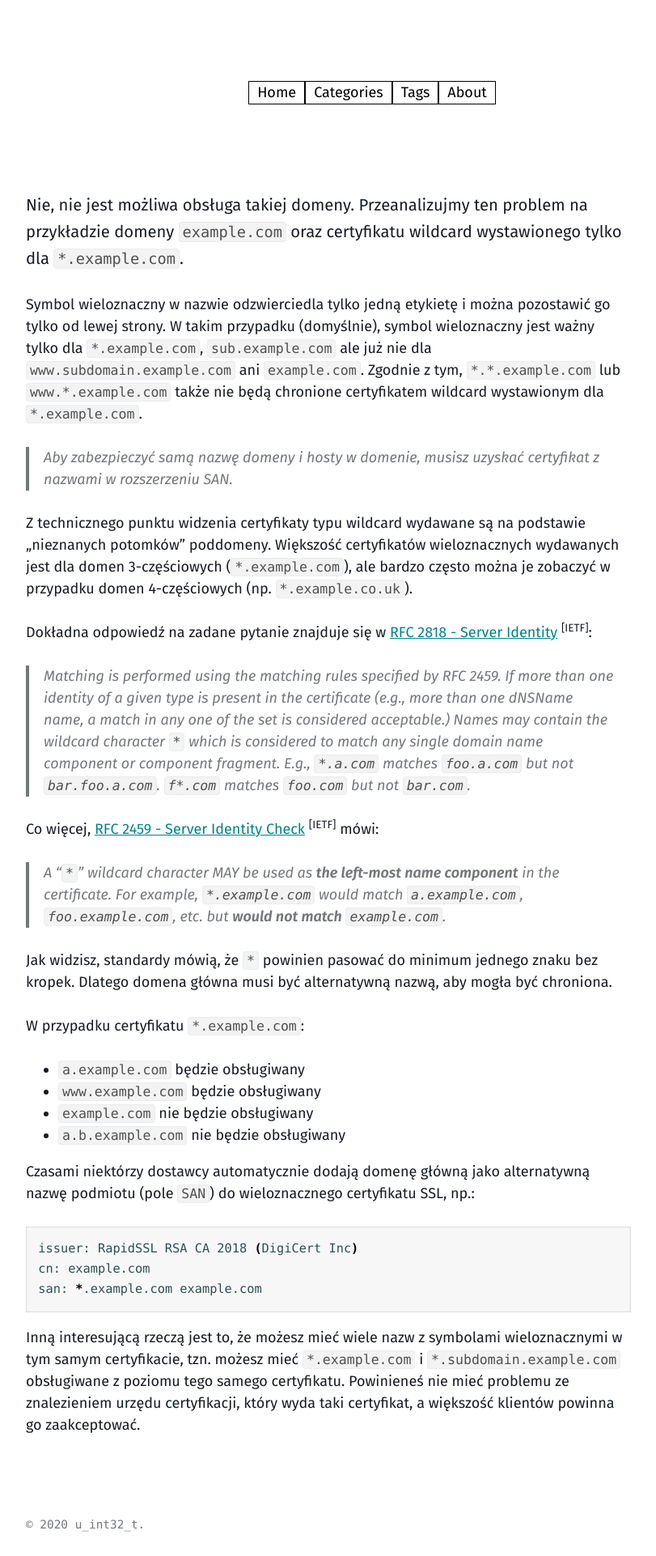
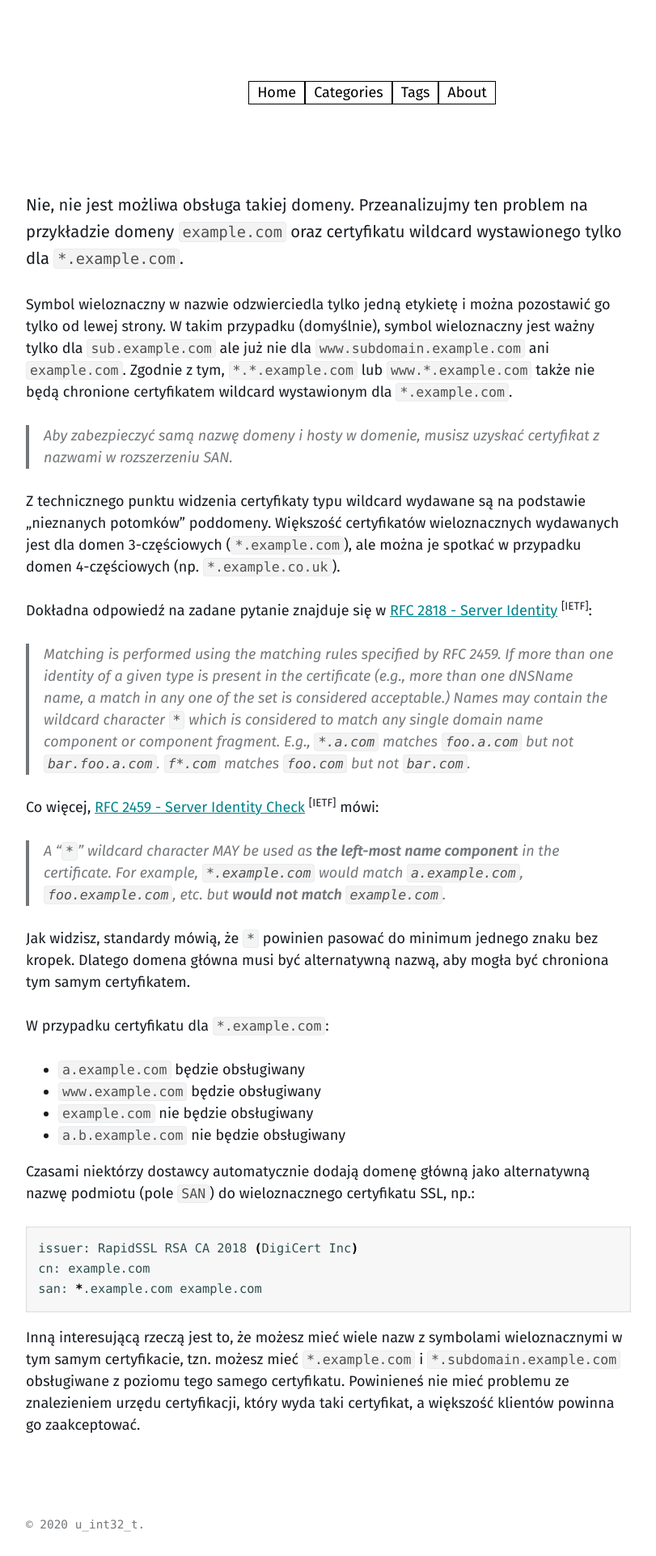
Before and after one commit to morristech/trimstray.github.io, a Jekyll site: the page built from _posts/2019-11-29-czy-certyfikat-wildcard-obsluguje-domene-glowna.md, in a window 1280 px wide. Shown: the whole page at 81% size, without its empty margins (180-991 px from the left). Built offline with Jekyll 4.4.1, drawn with Linux system fonts in a browser that asks for light colours.

Commit message:
minor updates - signed-off-by: trimstray <trimstray@gmail.com>

```diff
--- a/_posts/2019-11-29-czy-certyfikat-wildcard-obsluguje-domene-glowna.md
+++ b/_posts/2019-11-29-czy-certyfikat-wildcard-obsluguje-domene-glowna.md
@@ -12,11 +12,11 @@ seo:
 
 Nie, nie jest możliwa obsługa takiej domeny. Przeanalizujmy ten problem na przykładzie domeny `example.com` oraz certyfikatu wildcard wystawionego tylko dla `*.example.com`.
 
-Symbol wieloznaczny w nazwie odzwierciedla tylko jedną etykietę i można pozostawić go tylko od lewej strony. W takim przypadku (domyślnie), symbol wieloznaczny jest ważny tylko dla `*.example.com`, `sub.example.com` ale już nie dla `www.subdomain.example.com` ani `example.com`. Zgodnie z tym, `*.*.example.com` lub `www.*.example.com` także nie będą chronione certyfikatem wildcard wystawionym dla `*.example.com`.
+Symbol wieloznaczny w nazwie odzwierciedla tylko jedną etykietę i można pozostawić go tylko od lewej strony. W takim przypadku (domyślnie), symbol wieloznaczny jest ważny tylko dla `sub.example.com` ale już nie dla `www.subdomain.example.com` ani `example.com`. Zgodnie z tym, `*.*.example.com` lub `www.*.example.com` także nie będą chronione certyfikatem wildcard wystawionym dla `*.example.com`.
 
   > Aby zabezpieczyć samą nazwę domeny i hosty w domenie, musisz uzyskać certyfikat z nazwami w rozszerzeniu SAN.
 
-Z technicznego punktu widzenia certyfikaty typu wildcard wydawane są na podstawie „nieznanych potomków” poddomeny. Większość certyfikatów wieloznacznych wydawanych jest dla domen 3-częściowych (`*.example.com`), ale bardzo często można je zobaczyć w przypadku domen 4-częściowych (np. `*.example.co.uk`).
+Z technicznego punktu widzenia certyfikaty typu wildcard wydawane są na podstawie „nieznanych potomków” poddomeny. Większość certyfikatów wieloznacznych wydawanych jest dla domen 3-częściowych (`*.example.com`), ale można je spotkać w przypadku domen 4-częściowych (np. `*.example.co.uk`).
 
 Dokładna odpowiedź na zadane pytanie znajduje się w [RFC 2818 - Server Identity](https://tools.ietf.org/html/rfc2818#section-3.1) <sup>[IETF]</sup>:
 
@@ -26,9 +26,9 @@ Co więcej, [RFC 2459 - Server Identity Check](https://tools.ietf.org/html/rfc25
 
   > _A "`*`" wildcard character MAY be used as **the left-most name component** in the certificate.  For example, `*.example.com` would match `a.example.com`, `foo.example.com`, etc. but **would not match** `example.com`._
 
-Jak widzisz, standardy mówią, że `*` powinien pasować do minimum jednego znaku bez kropek. Dlatego domena główna musi być alternatywną nazwą, aby mogła być chroniona.
+Jak widzisz, standardy mówią, że `*` powinien pasować do minimum jednego znaku bez kropek. Dlatego domena główna musi być alternatywną nazwą, aby mogła być chroniona tym samym certyfikatem.
 
-W przypadku certyfikatu `*.example.com`:
+W przypadku certyfikatu dla `*.example.com`:
 
 - `a.example.com` będzie obsługiwany
 - `www.example.com` będzie obsługiwany
```
Also changed, not shown: about.md (+2 -0 lines), categories.md (+2 -0 lines), posts.md (+1 -1 lines), tags.md (+2 -0 lines).
